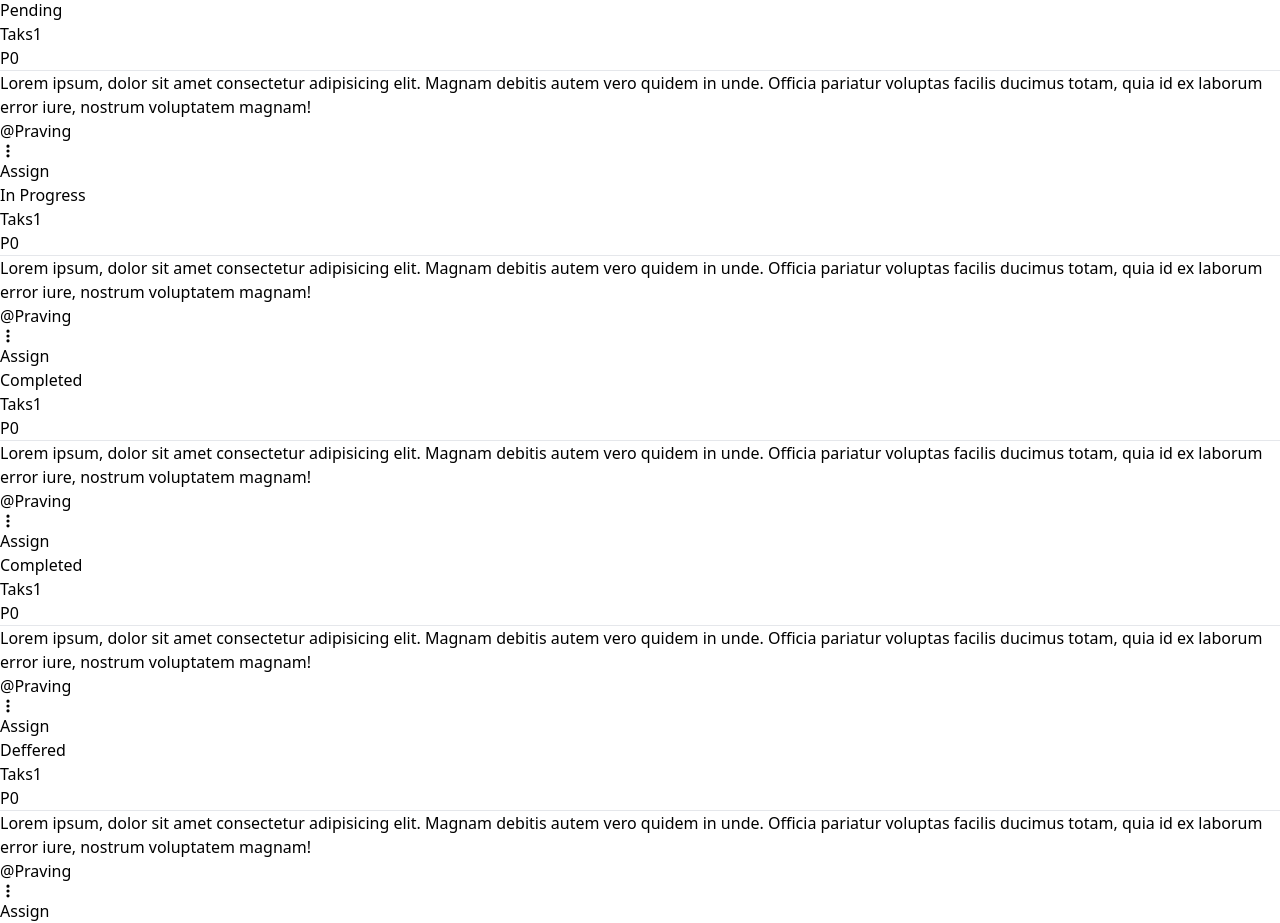
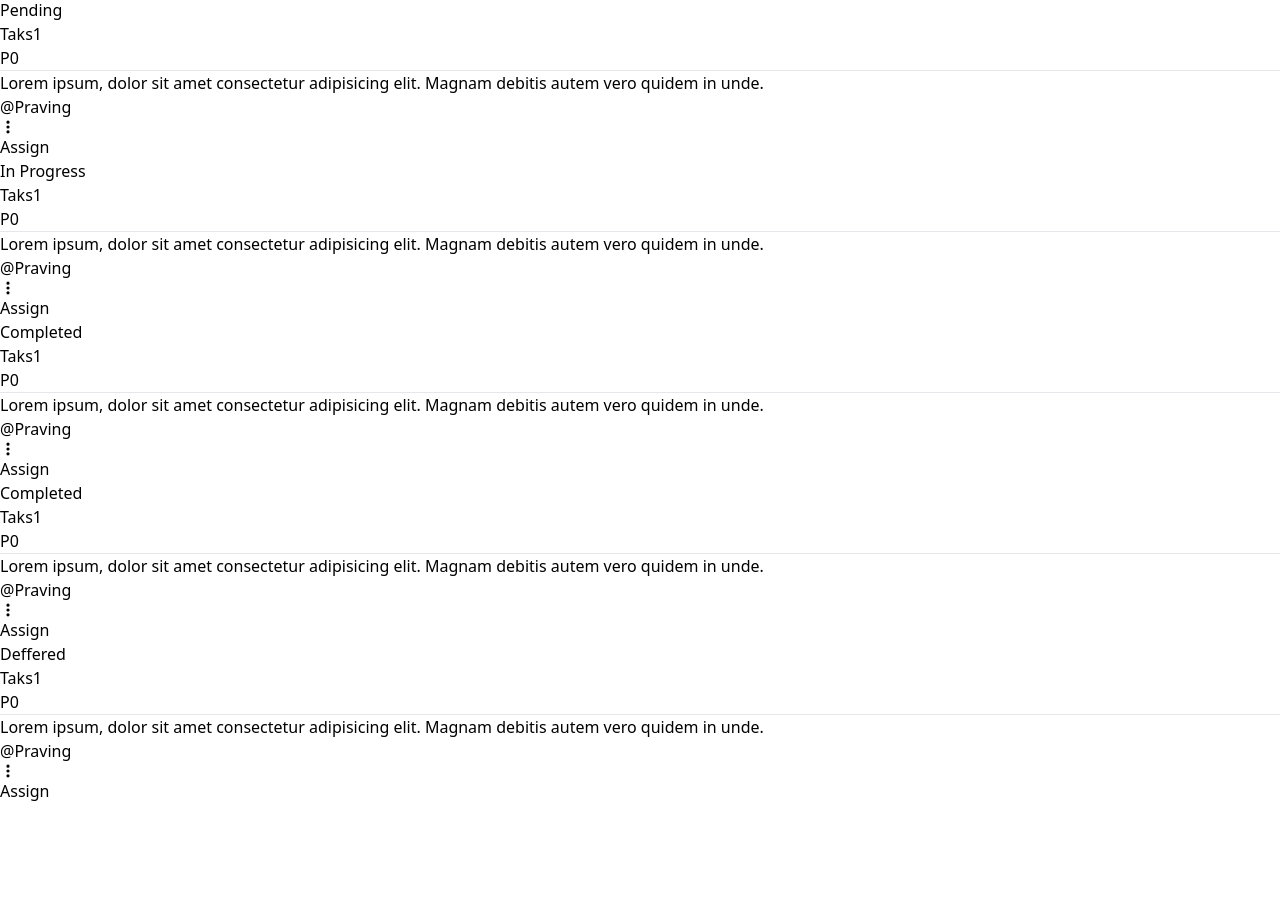
Before and after one commit to Sushil500530/Task_Tracker_Project, a React (Vite) app: page / in a window 1280 px wide. Shown: the part 164-1087 px from the top of the page. After the commit the page ends 967 px from the top, so only its background shows below. Built offline with nearby package versions, Linux system fonts and the light colour scheme.

Commit message:
add shared components

```diff
--- a/index.html
+++ b/index.html
@@ -7,7 +7,7 @@
     <title>Vite + React</title>
   </head>
   <body>
-    <div id="root" class="bg-gradient-to-r from-[#f4dbf9] to-[#e0dafc] w-full h-screen"></div>
+    <div id="root" class="bg-gradient-to-r from-[#f4dbf9] to-[#e0dafc] w-full min-h-screen"></div>
     <script type="module" src="/src/main.jsx"></script>
   </body>
 </html>
--- a/src/App.jsx
+++ b/src/App.jsx
@@ -3,7 +3,7 @@ import { FaUser } from "react-icons/fa";
 function App() {
 
   return (
-    <div className="container mx-auto space-y-8">
+    <div className="container mx-auto space-y-8 pb-10">
       {/* navbar section or header layout */}
       <div className="flex items-center justify-between p-5">
         <div>
--- /dev/null
+++ b/src/components/shared/TaskCard.jsx
@@ -0,0 +1,21 @@
+import { HiDotsVertical } from "react-icons/hi";
+
+const TaskCard = () => {
+    return (
+        <div className="text-black bg-gray-200 shadow-md p-2 m-2">
+            <div className="flex items-center justify-between">
+                <h1 className="text-xl font-bold">Taks1</h1>
+                <h1 className="bg-[#26689a] text-white p-1 rounded">P0</h1>
+            </div>
+            <hr className="text-black bg-gray-400 w-full h-[3px] my-3" />
+            <p>Lorem ipsum, dolor sit amet consectetur adipisicing elit. Magnam debitis autem vero quidem in unde. </p>
+            <div className="flex items-center justify-between">
+                <h1 className="text-xl font-bold">@Praving</h1>
+                <h1 className="bg-[#26689a] text-white p-1 rounded cursor-pointer"><HiDotsVertical /></h1>
+            </div>
+            <h1 className="bg-[#26689a] text-white px-5 py-1 w-2/3 my-3 text-center rounded">Assign</h1>
+        </div>
+    );
+};
+
+export default TaskCard;
--- a/src/pages/CreateTask.jsx
+++ b/src/pages/CreateTask.jsx
@@ -41,7 +41,7 @@ const CreateTask = () => {
                         </select>
                     </div>
                 </div>
-                <div className="flex items-center justify-end gap-5">
+                <div className="flex items-center justify-end gap-5 mt-5">
                     <button className="bg-[#26689a] text-white px-5 py-1 rounded">Reset</button>
                     <button className="bg-[#26689a] text-white px-5 py-1 rounded">Submit</button>
                 </div>
--- a/src/pages/EditTask.jsx
+++ b/src/pages/EditTask.jsx
@@ -41,6 +41,10 @@ const EditTask = () => {
                         </select>
                     </div>
                 </div>
+                <div className="flex items-center justify-end gap-5 mt-5">
+                    <button className="bg-[#26689a] text-white px-5 py-1 rounded">Reset</button>
+                    <button className="bg-[#26689a] text-white px-5 py-1 rounded">Update</button>
+                </div>
             </div>
         </div>
     );
--- a/src/pages/Header.jsx
+++ b/src/pages/Header.jsx
@@ -3,6 +3,8 @@ import { useState } from "react";
 import Modal from "../components/shared/Modal";
 import CreateTask from "./CreateTask";
 import { HiDotsVertical } from "react-icons/hi";
+import EditTask from "./EditTask";
+import TaskCard from "../components/shared/TaskCard";
 
 const Header = () => {
     let [isOpen, setIsOpen] = useState(false);
@@ -14,9 +16,10 @@ const Header = () => {
         <div className="space-y-5">
             {/* filter by name, priority, date  */}
             <div className="flex items-center justify-between flex-col md:flex-row lg:flex-row gap-5">
-                <div className="flex items-center flex-col md:flex-row lg:flex-row justify-start gap-2 lg:gap-5">
-                    <h1 className="text-xl font-bold ">Filter By: </h1>
-                    <input type="text" name="assignmentName" placeholder="Assignment Name" className="px-2 py-1 rounded w-full md:w-1/3 lg:w-1/3" />
+                <div className="flex items-start justify-start flex-col lg:flex-row gap-2 lg:gap-5">
+                    <h1 className="text-xl font-bold text-start">Filter By: </h1>
+                    <div className="flex items-start gap-3 justify-start">
+                        <input type="text" name="assignmentName" placeholder="Assignment Name" className="px-2 py-1 rounded w-1/3 lg:w-1/3" />
                         <select name="sortBy" id="sortBy" className="px-2 py-1 rounded" >
                             <option disabled selected>Priority</option>
                             <option value="p0">P0</option>
@@ -24,6 +27,7 @@ const Header = () => {
                             <option value="p2">P2</option>
                         </select>
                         <input type="date" name="date" id="" className="px-2 py-1 rounded" />
+                    </div>
                 </div>
                 <button onClick={openModal} className="px-10 py-1 bg-[#26689a] text-white rounded-md">Add New Task</button>
             </div>
@@ -37,101 +41,41 @@ const Header = () => {
                     <option value="p2">P2</option>
                 </select>
             </div>
+            {/* <Modal isOpen={isOpen} setIsOpen={setIsOpen} >
+                <CreateTask />
+            </Modal> */}
             <Modal isOpen={isOpen} setIsOpen={setIsOpen} >
-                <CreateTask />
+                <EditTask />
             </Modal>
-            {/* <Modal isOpen={isOpen} setIsOpen={setIsOpen} >
-            <EditTask />
-            </Modal> */}
-            <div className="grid grid-cols-5 gap-5 text-white text-[18px]">
+            <div className="grid grid-cols-1 md:grid-cols-2 lg:grid-cols-5 gap-5 text-white text-[18px]">
                 <div className="bg-white">
                     <h1 className="w-full rounded-t-md py-2 bg-[#8b8c8e] text-center">Pending</h1>
                     <div className="flex flex-col w-full gap-5">
-                        <div className="text-black bg-gray-200 shadow-md p-2 m-2">
-                            <div className="flex items-center justify-between">
-                                <h1 className="text-xl font-bold">Taks1</h1>
-                                <h1 className="bg-[#26689a] text-white p-1 rounded">P0</h1>
-                            </div>
-                            <hr className="text-black bg-gray-400 w-full h-[3px] my-3" />
-                            <p>Lorem ipsum, dolor sit amet consectetur adipisicing elit. Magnam debitis autem vero quidem in unde. Officia pariatur voluptas facilis ducimus totam, quia id ex laborum error iure, nostrum voluptatem magnam!</p>
-                            <div className="flex items-center justify-between">
-                                <h1 className="text-xl font-bold">@Praving</h1>
-                                <h1 className="bg-[#26689a] text-white p-1 rounded cursor-pointer"><HiDotsVertical /></h1>
-                            </div>
-                            <h1 className="bg-[#26689a] text-white px-5 py-1 w-2/3 my-3 text-center rounded">Assign</h1>
-                        </div>
+                        <TaskCard />
                     </div>
                 </div>
                 <div className="bg-white">
                     <h1 className="w-full rounded-t-md py-2 bg-[#e49c1d] text-center">In Progress</h1>
                     <div className="flex flex-col w-full gap-5">
-                        <div className="text-black bg-gray-200 shadow-md p-2 m-2">
-                            <div className="flex items-center justify-between">
-                                <h1 className="text-xl font-bold">Taks1</h1>
-                                <h1 className="bg-[#26689a] text-white p-1 rounded">P0</h1>
-                            </div>
-                            <hr className="text-black bg-gray-400 w-full h-[3px] my-3" />
-                            <p>Lorem ipsum, dolor sit amet consectetur adipisicing elit. Magnam debitis autem vero quidem in unde. Officia pariatur voluptas facilis ducimus totam, quia id ex laborum error iure, nostrum voluptatem magnam!</p>
-                            <div className="flex items-center justify-between">
-                                <h1 className="text-xl font-bold">@Praving</h1>
-                                <h1 className="bg-[#26689a] text-white p-1 rounded cursor-pointer"><HiDotsVertical /></h1>
-                            </div>
-                            <h1 className="bg-[#26689a] text-white px-5 py-1 w-2/3 my-3 text-center rounded">Assign</h1>
-                        </div>
+                        <TaskCard />
                     </div>
                 </div>
                 <div className="bg-white">
                     <h1 className="w-full rounded-t-md py-2 bg-[#45a822] text-center">Completed</h1>
                     <div className="flex flex-col w-full gap-5">
-                        <div className="text-black bg-gray-200 shadow-md p-2 m-2">
-                            <div className="flex items-center justify-between">
-                                <h1 className="text-xl font-bold">Taks1</h1>
-                                <h1 className="bg-[#26689a] text-white p-1 rounded">P0</h1>
-                            </div>
-                            <hr className="text-black bg-gray-400 w-full h-[3px] my-3" />
-                            <p>Lorem ipsum, dolor sit amet consectetur adipisicing elit. Magnam debitis autem vero quidem in unde. Officia pariatur voluptas facilis ducimus totam, quia id ex laborum error iure, nostrum voluptatem magnam!</p>
-                            <div className="flex items-center justify-between">
-                                <h1 className="text-xl font-bold">@Praving</h1>
-                                <h1 className="bg-[#26689a] text-white p-1 rounded cursor-pointer"><HiDotsVertical /></h1>
-                            </div>
-                            <h1 className="bg-[#26689a] text-white px-5 py-1 w-2/3 my-3 text-center rounded">Assign</h1>
-                        </div>
+                        <TaskCard />
                     </div>
                 </div>
                 <div className="bg-white">
                     <h1 className="w-full rounded-t-md py-2 bg-[#353a74] text-center">Completed</h1>
                     <div className="flex flex-col w-full gap-5">
-                        <div className="text-black bg-gray-200 shadow-md p-2 m-2">
-                            <div className="flex items-center justify-between">
-                                <h1 className="text-xl font-bold">Taks1</h1>
-                                <h1 className="bg-[#26689a] text-white p-1 rounded">P0</h1>
-                            </div>
-                            <hr className="text-black bg-gray-400 w-full h-[3px] my-3" />
-                            <p>Lorem ipsum, dolor sit amet consectetur adipisicing elit. Magnam debitis autem vero quidem in unde. Officia pariatur voluptas facilis ducimus totam, quia id ex laborum error iure, nostrum voluptatem magnam!</p>
-                            <div className="flex items-center justify-between">
-                                <h1 className="text-xl font-bold">@Praving</h1>
-                                <h1 className="bg-[#26689a] text-white p-1 rounded cursor-pointer"><HiDotsVertical /></h1>
-                            </div>
-                            <h1 className="bg-[#26689a] text-white px-5 py-1 w-2/3 my-3 text-center rounded">Assign</h1>
-                        </div>
+                        <TaskCard />
                     </div>
                 </div>
                 <div className="bg-white ">
                     <h1 className="w-full rounded-t-md py-2 bg-[#f78772] text-center">Deffered</h1>
                     <div className="flex flex-col w-full gap-5">
-                        <div className="text-black bg-gray-200 shadow-md p-2 m-2">
-                            <div className="flex items-center justify-between">
-                                <h1 className="text-xl font-bold">Taks1</h1>
-                                <h1 className="bg-[#26689a] text-white p-1 rounded">P0</h1>
-                            </div>
-                            <hr className="text-black bg-gray-400 w-full h-[3px] my-3" />
-                            <p>Lorem ipsum, dolor sit amet consectetur adipisicing elit. Magnam debitis autem vero quidem in unde. Officia pariatur voluptas facilis ducimus totam, quia id ex laborum error iure, nostrum voluptatem magnam!</p>
-                            <div className="flex items-center justify-between">
-                                <h1 className="text-xl font-bold">@Praving</h1>
-                                <h1 className="bg-[#26689a] text-white p-1 rounded cursor-pointer"><HiDotsVertical /></h1>
-                            </div>
-                            <h1 className="bg-[#26689a] text-white px-5 py-1 w-2/3 my-3 text-center rounded">Assign</h1>
-                        </div>
+                        <TaskCard />
                     </div>
                 </div>
             </div>
```
Lines whose indentation alone changed are shown as unchanged.
